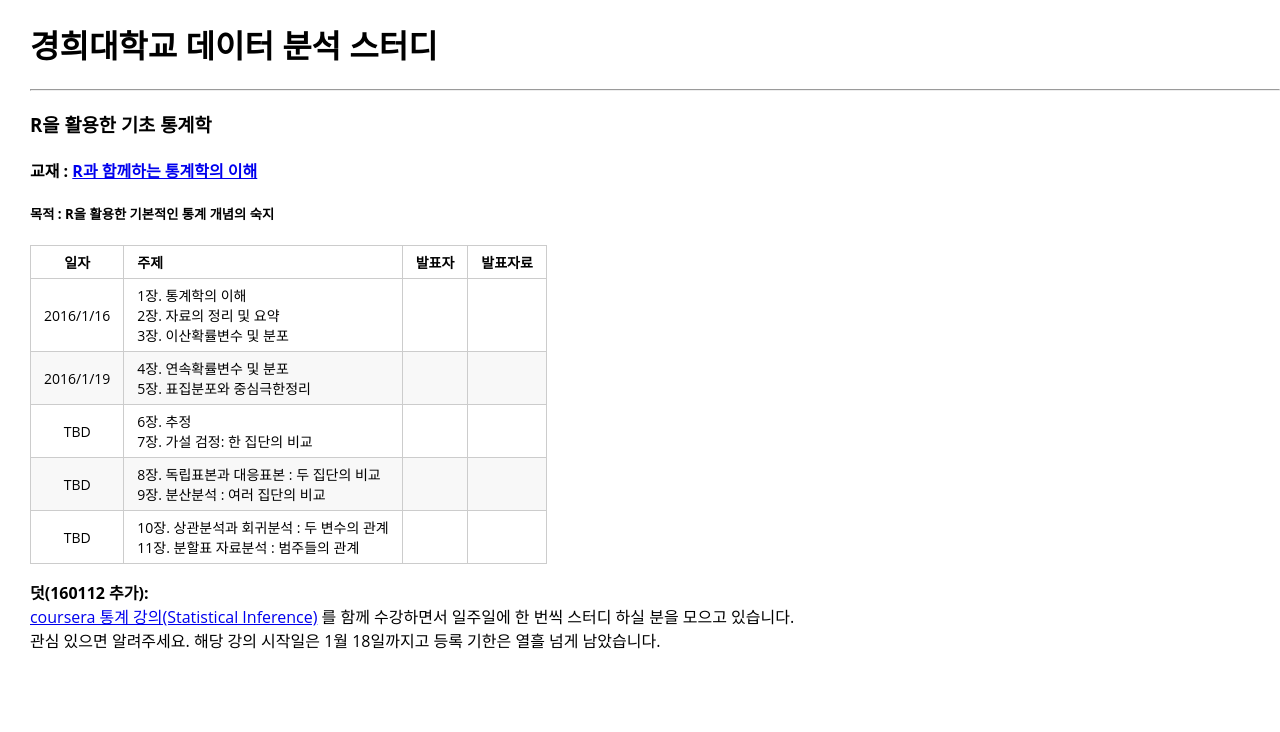
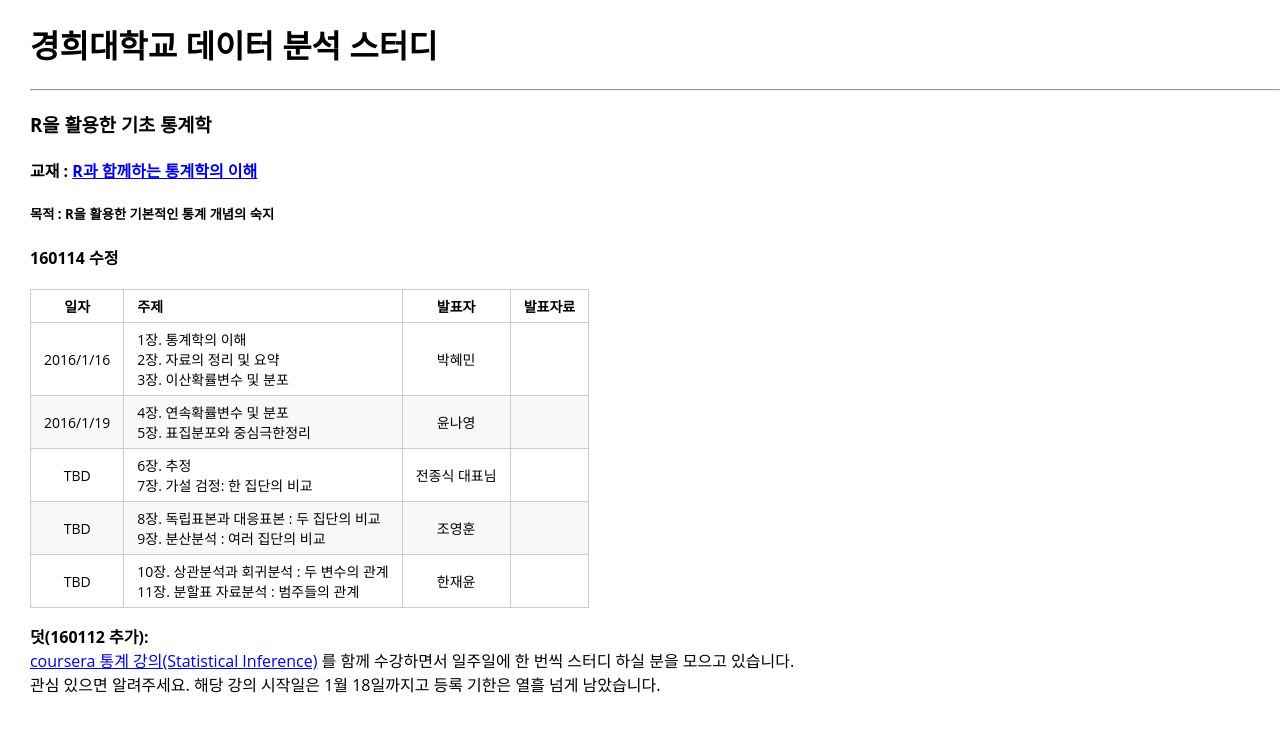
Before and after one commit to otzslayer/deprecated-blog, a Jekyll site: the page built from stats.md, in a window 1280 px wide. Shown: the top 732 px of the page. Built offline with Jekyll 4.4.1, drawn with Linux system fonts in a browser that asks for light colours; nearby versions of some CDN libraries; some web fonts are replaced; Markdown is read by kramdown in place of the engine named in the settings.

Commit message:
stats update

```diff
--- a/stats.md
+++ b/stats.md
@@ -10,14 +10,15 @@ layout : blank
 
 ##### 목적 : R을 활용한 기본적인 통계 개념의 숙지
 
+**160114 수정**
 
 | 일자 | 주제 |	발표자 | 발표자료 |
 |:-------:|-----------------|:--------:|:--------:|
-|2016/1/16| 1장. 통계학의 이해<br/> 2장. 자료의 정리 및 요약<br/>3장. 이산확률변수 및 분포|          |           |
-|2016/1/19|4장. 연속확률변수 및 분포<br/>5장. 표집분포와 중심극한정리|||
-|TBD|6장. 추정<br/>7장. 가설 검정: 한 집단의 비교|||
-|TBD|8장. 독립표본과 대응표본 : 두 집단의 비교 <br/> 9장. 분산분석 : 여러 집단의 비교|||
-|TBD|10장. 상관분석과 회귀분석 : 두 변수의 관계 <br/> 11장. 분할표 자료분석 : 범주들의 관계|||
+|2016/1/16| 1장. 통계학의 이해<br/> 2장. 자료의 정리 및 요약<br/>3장. 이산확률변수 및 분포|    박혜민      |           |
+|2016/1/19|4장. 연속확률변수 및 분포<br/>5장. 표집분포와 중심극한정리| 윤나영 | |
+|TBD|6장. 추정<br/>7장. 가설 검정: 한 집단의 비교| 전종식 대표님 | |
+|TBD|8장. 독립표본과 대응표본 : 두 집단의 비교 <br/> 9장. 분산분석 : 여러 집단의 비교| 조영훈 | |
+|TBD|10장. 상관분석과 회귀분석 : 두 변수의 관계 <br/> 11장. 분할표 자료분석 : 범주들의 관계| 한재윤 | |
 
 **덧(160112 추가):**
 [coursera 통계 강의(Statistical Inference)](https://www.coursera.org/learn/statistical-inference/) 를 함께 수강하면서 일주일에 한 번씩 스터디 하실 분을 모으고 있습니다.
```
